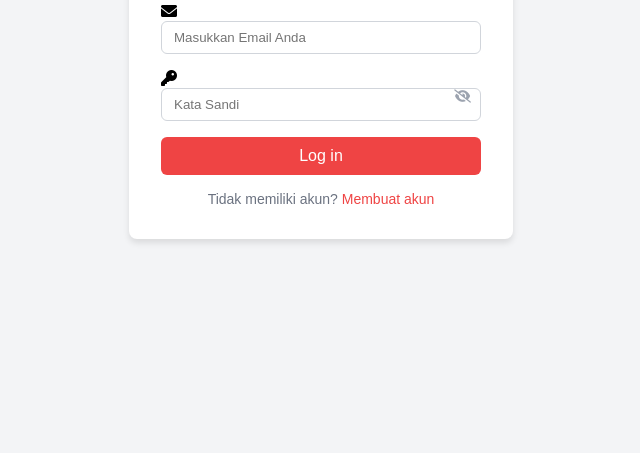
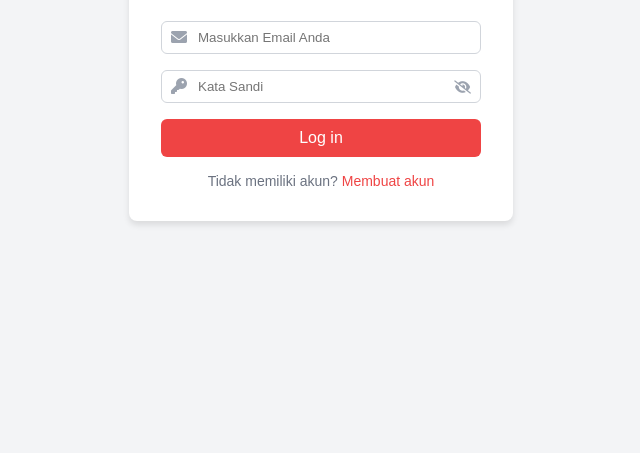
Before and after one commit to pdfmulbi/login, a plain HTML site: page index.html in a window 1280 px wide. Shown: the part 347-800 px from the top of the page, without its empty margins (319-959 px from the left). Drawn offline with Linux system fonts and the light colour scheme.

Commit message:
sesuikan perubahan icon

```diff
--- a/style.css
+++ b/style.css
@@ -57,16 +57,21 @@
     font-size: 0.875rem;
 }
 
-/* Form Elements */
+/* Input Fields */
 .form {
     display: flex;
     flex-direction: column;
     gap: 16px;
 }
 
+.relative {
+    position: relative;
+}
+
 .input {
     width: 100%;
     padding: 8px 12px;
+    padding-left: 36px;
     border: 1px solid #d1d5db;
     border-radius: 6px;
     transition: border-color 0.3s;
@@ -78,11 +83,20 @@
     box-shadow: 0 0 0 2px rgba(239, 68, 68, 0.3);
 }
 
-/* Show/Hide Password Button */
-.relative {
-    position: relative;
+.icon-left {
+    position: absolute;
+    left: 10px;
+    top: 50%;
+    transform: translateY(-50%);
+    color: #9ca3af;
 }
 
+.icon {
+    width: 20px;
+    height: 20px;
+}
+
+/* Toggle Password Button */
 .toggle-password {
     position: absolute;
     right: 10px;
@@ -103,12 +117,6 @@
 
 .toggle-password:hover .icon {
     color: #ef4444;
-}
-
-.icon {
-    width: 20px;
-    height: 20px;
-    fill: currentColor;
 }
 
 /* Forgot Password Link */
```
